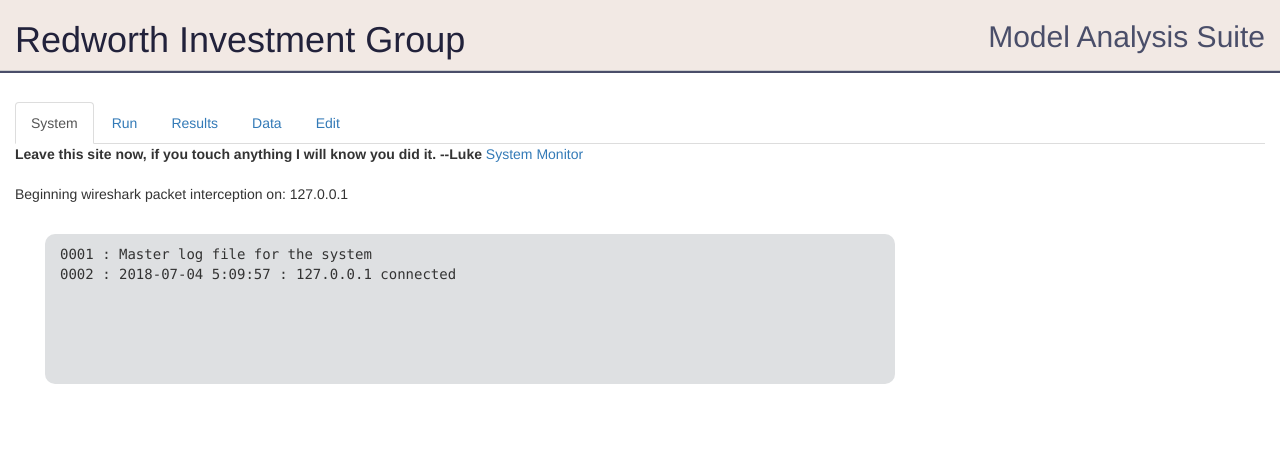
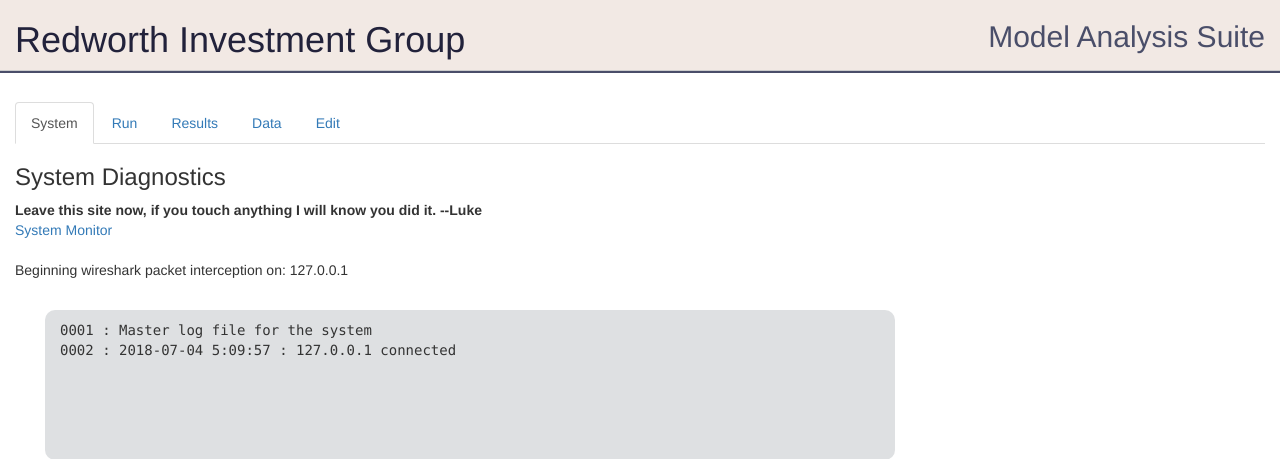
Before and after one commit to lukegehring99/testingSuite, a PHP site: page / in a window 1280 px wide. Shown: the top 459 px of the page. Run offline with PHP 8.4, Linux system fonts and the light colour scheme.

Commit message:
Formatting

```diff
--- a/index.php
+++ b/index.php
@@ -42,11 +42,12 @@
 
   	<div class="tab-content tab-prop">
     	<div id="system" class="tab-pane fade in active">
+				<h3>System Diagnostics</h3>
 				<strong>
 					Leave this site now, if you touch anything I will know you did it.  --Luke
 				</strong>
 
-
+				<br>
 				<a href="monitor/ServerMonitor/">System Monitor</a>
 				<br>
 
```
